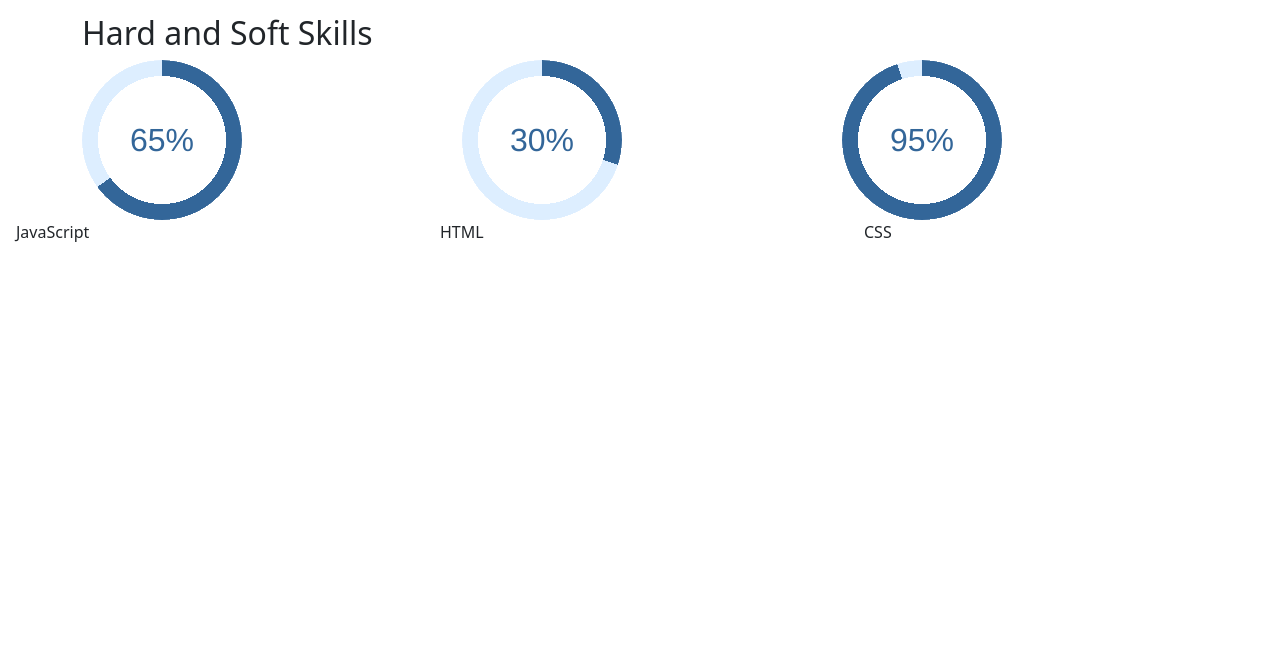
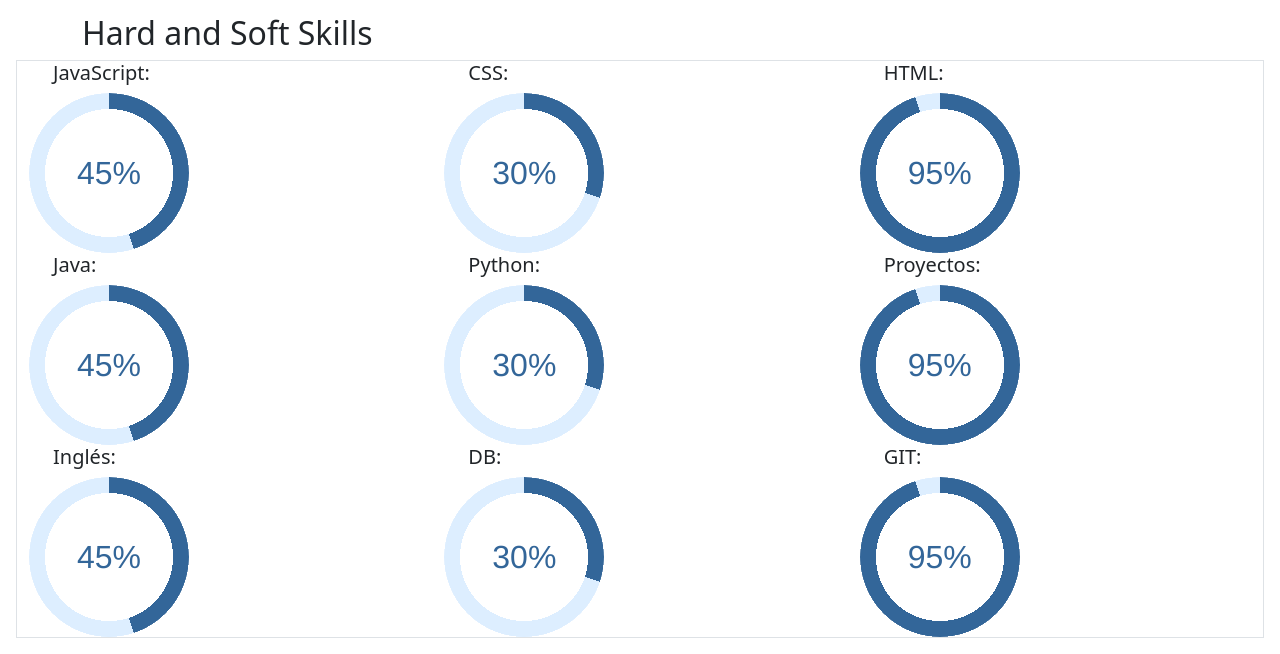
Before and after one commit to marvinx2022/mncsandoyoprogramo, a website built with webpack: page src/index.html in a window 1280 px wide. Shown: the part 2348-3002 px from the top of the page. Before the commit the page ends 2608 px from the top, so only its background shows below. Built offline with nearby package versions, Linux system fonts and the light colour scheme.

Commit message:
Barras de progreso agregadas

```diff
--- a/src/index.html
+++ b/src/index.html
@@ -266,19 +266,27 @@
 
 
 
-<div class="container">
-<div class="row">
-  <div class="col-4"><div role="progressbar" aria-valuenow="65" aria-valuemin="0" aria-valuemax="100" style="--value:65"></div></div>
-  <div class="col-4"><div role="progressbar" aria-valuenow="30" aria-valuemin="0" aria-valuemax="100" style="--value:30"></div></div>
-  <div class="col-4"><div role="progressbar" aria-valuenow="95" aria-valuemin="0" aria-valuemax="100" style="--value:95"></div></div>
-</div>
+<div class="container-fluid border">
+  <div class="row">
+       <div class="col-4"><div class="container text-start"><h5>JavaScript:</h5></div><div role="progressbar" aria-valuenow="45" aria-valuemin="0" aria-valuemax="100" style="--value:45"></div></div>
+      <div class="col-4"><div class="container text-start"><h5>CSS:</h5></div><div role="progressbar" aria-valuenow="30" aria-valuemin="0" aria-valuemax="100" style="--value:30"></div></div>
+      <div class="col-4"><div class="container text-start"><h5>HTML:</h5></div><div role="progressbar" aria-valuenow="95" aria-valuemin="0" aria-valuemax="100" style="--value:95"></div></div>
+  </div>
+
+  <div class="row">
+  <div class="col-4"><div class="container text-start"><h5>Java:</h5></div><div role="progressbar" aria-valuenow="45" aria-valuemin="0" aria-valuemax="100" style="--value:45"></div></div>
+ <div class="col-4"><div class="container text-start"><h5>Python:</h5></div><div role="progressbar" aria-valuenow="30" aria-valuemin="0" aria-valuemax="100" style="--value:30"></div></div>
+ <div class="col-4"><div class="container text-start"><h5>Proyectos:</h5></div><div role="progressbar" aria-valuenow="95" aria-valuemin="0" aria-valuemax="100" style="--value:95"></div></div>
 </div>
 
 <div class="row">
-  <div class="col-4">JavaScript</div>
-  <div class="col-4">HTML</div>
-  <div class="col-4">CSS</div>
+<div class="col-4"><div class="container text-start"><h5>Inglés:</h5></div><div role="progressbar" aria-valuenow="45" aria-valuemin="0" aria-valuemax="100" style="--value:45"></div></div>
+<div class="col-4"><div class="container text-start"><h5>DB:</h5></div><div role="progressbar" aria-valuenow="30" aria-valuemin="0" aria-valuemax="100" style="--value:30"></div></div>
+<div class="col-4"><div class="container text-start"><h5>GIT:</h5></div><div role="progressbar" aria-valuenow="95" aria-valuemin="0" aria-valuemax="100" style="--value:95"></div></div>
 </div>
+
+</div>
+
 
 </div>
 
```
